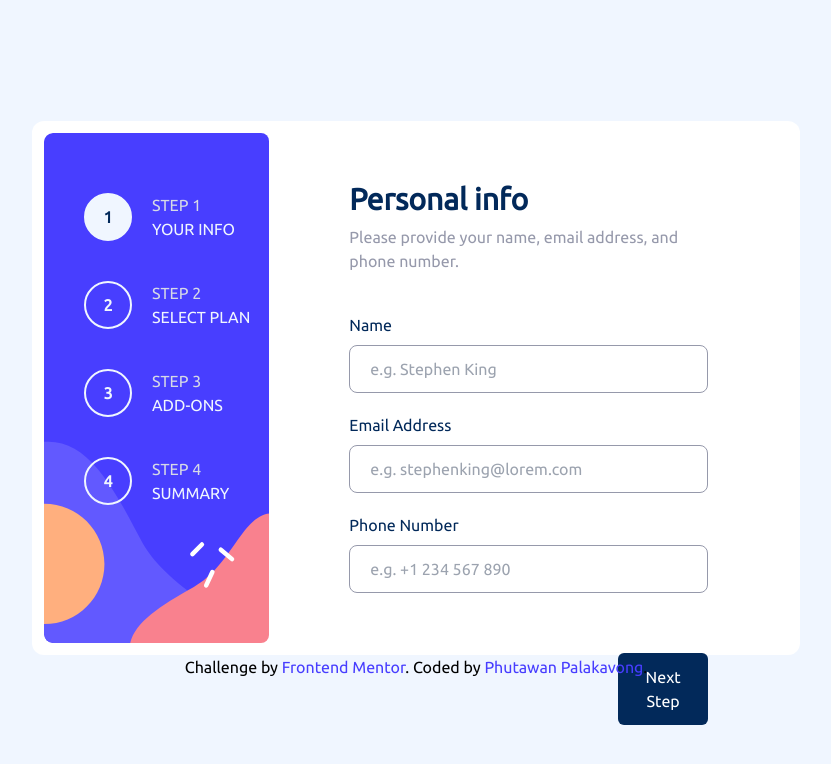
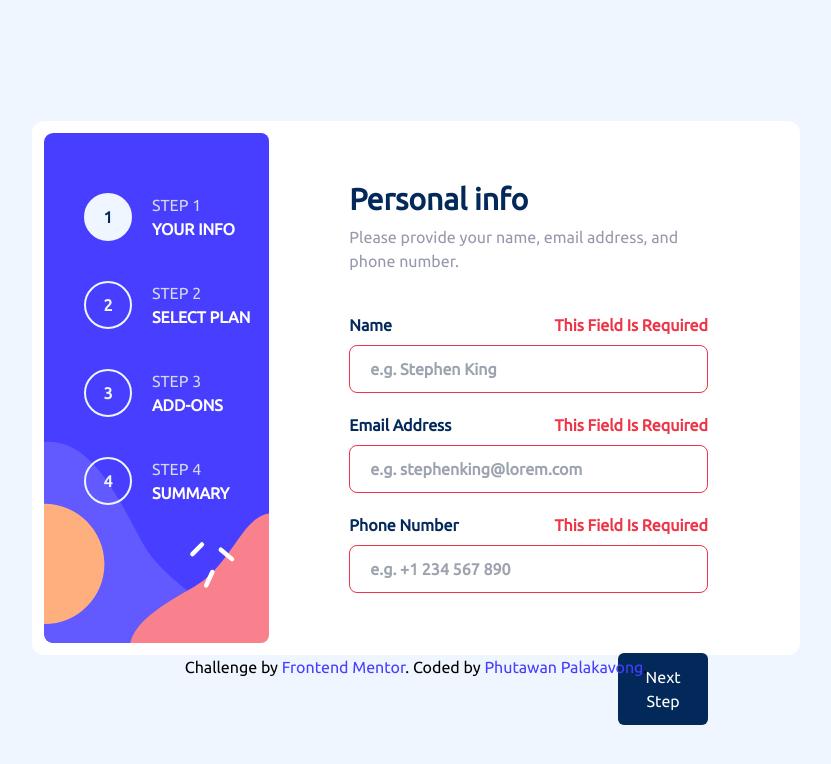
Before and after one commit to pphtw/frontendmentor-multistep, a React (Vite) app in the folder react-multistep/: page / in a window 1280 px wide. Shown: the top 764 px of the page, without its empty margins (224-1055 px from the left). Built offline with nearby package versions, Linux system fonts and the light colour scheme.

Commit message:
Add data management Plan

```diff
--- a/react-multistep/src/components/UI/molegules/AddOns.jsx
+++ b/react-multistep/src/components/UI/molegules/AddOns.jsx
@@ -1,6 +1,10 @@
 import { CardHeader, CheckboxTemplate } from "../../../templates/CardTemplate";
-function AddOns({ MonthlyState }) {
+import { useState } from "react";
+function AddOns({ MonthlyState, DataState }) {
   const { monthly } = MonthlyState;
+  const { addOns, setAddOns } = DataState;
+  const [checked, setchecked] = useState(false);
+
   const addOnData = [
     {
       id: 1,
@@ -24,6 +28,11 @@ function AddOns({ MonthlyState }) {
       year: 10,
     },
   ];
+
+  const selectItem = () => {
+    setchecked(!checked);
+  };
+
   return (
     <div>
       <CardHeader
@@ -31,9 +40,24 @@ function AddOns({ MonthlyState }) {
         desc="Add-ons help enhance your gaming experience."
       />
       <form className="flex flex-col gap-y-5 my-10 w-full ">
-        <CheckboxTemplate name="addons" data={addOnData[0]} monthly={monthly} />
-        <CheckboxTemplate name="addons" data={addOnData[1]} monthly={monthly} />
-        <CheckboxTemplate name="addons" data={addOnData[2]} monthly={monthly} />
+        <CheckboxTemplate
+          name="addons"
+          data={addOnData[0]}
+          monthly={monthly}
+          checked={checked}
+        />
+        <CheckboxTemplate
+          name="addons"
+          data={addOnData[1]}
+          monthly={monthly}
+          checked={checked}
+        />
+        <CheckboxTemplate
+          name="addons"
+          data={addOnData[2]}
+          monthly={monthly}
+          checked={checked}
+        />
       </form>
     </div>
   );
--- a/react-multistep/src/components/UI/molegules/PersonalInfo.jsx
+++ b/react-multistep/src/components/UI/molegules/PersonalInfo.jsx
@@ -2,35 +2,21 @@ import { useState } from "react";
 import { CardHeader, InputTemplate } from "../../../templates/CardTemplate";
 
 function PersonalInfo({ DataState }) {
-  const { data, setData } = DataState;
-
-  const personalData = {
-    name: "",
-    email: "",
-    phone: "",
-    plan: 1,
-    monthly: true,
-    addons: [],
-  };
+  const { nameInput, setName, emailInput, setEmail, phoneInput, setPhone } =
+    DataState;
 
   const setDataHandler = (e) => {
     switch (e.target.name) {
       case "name":
-        personalData.name = e.target.value;
-
+        setName(e.target.value);
         break;
       case "email":
-        personalData.email = e.target.value;
-
+        setEmail(e.target.value);
         break;
       case "phone":
-        personalData.phone = e.target.value;
-
+        setPhone(e.target.value);
         break;
     }
-    setData(personalData);
-
-    // console.log(data);
   };
 
   return (
@@ -42,7 +28,7 @@ function PersonalInfo({ DataState }) {
       <div className="flex flex-col my-10">
         <form>
           <InputTemplate
-            DataState={DataState}
+            value={nameInput}
             field="name"
             label="name"
             type="text"
@@ -50,7 +36,7 @@ function PersonalInfo({ DataState }) {
             inputHandler={setDataHandler}
           />
           <InputTemplate
-            DataState={DataState}
+            value={emailInput}
             field="email"
             label="email address"
             type="email"
@@ -58,7 +44,7 @@ function PersonalInfo({ DataState }) {
             inputHandler={setDataHandler}
           />
           <InputTemplate
-            DataState={DataState}
+            value={phoneInput}
             field="phone"
             label="phone number"
             type="text"
--- a/react-multistep/src/components/UI/molegules/Plan.jsx
+++ b/react-multistep/src/components/UI/molegules/Plan.jsx
@@ -1,7 +1,8 @@
 import { CardHeader, OptionTemplate } from "../../../templates/CardTemplate";
 
-function Plan({ MonthlyState }) {
+function Plan({ MonthlyState, DataState }) {
   const { monthly, setMonthly } = MonthlyState;
+  const { plan, setPlan } = DataState;
 
   const planData = [
     { id: 1, planName: "arcade", month: 9, year: 90 },
@@ -20,22 +21,25 @@ function Plan({ MonthlyState }) {
           <OptionTemplate
             name="plan"
             plan={planData[0]}
-            selected={true}
+            selected={plan === 1}
             monthly={monthly}
+            selectPlan={() => setPlan(1)}
             required
           />
           <OptionTemplate
             name="plan"
             plan={planData[1]}
             monthly={monthly}
-            selected={false}
+            selected={plan === 2}
+            selectPlan={() => setPlan(2)}
             required
           />
           <OptionTemplate
             name="plan"
             plan={planData[2]}
             monthly={monthly}
-            selected={false}
+            selected={plan === 3}
+            selectPlan={() => setPlan(3)}
             required
           />
         </div>
--- a/react-multistep/src/components/UI/molegules/Sidebar.jsx
+++ b/react-multistep/src/components/UI/molegules/Sidebar.jsx
@@ -19,7 +19,7 @@ function Progress(props) {
         <h2 className="text-base font-[400] text-[#D6D9E6]">
           STEP {props.step}
         </h2>
-        <h2 className="text-md font-[500] text-[#F0F6FF]">{props.progress}</h2>
+        <h2 className="text-md font-[600] text-white">{props.progress}</h2>
       </div>
     </div>
   );
--- a/react-multistep/src/components/UI/organisms/Card.jsx
+++ b/react-multistep/src/components/UI/organisms/Card.jsx
@@ -1,28 +1,18 @@
-import { useState, useMemo } from "react";
+import { useState } from "react";
 import Sidebar from "../molegules/Sidebar";
 import PersonalInfo from "../molegules/PersonalInfo";
 import Plan from "../molegules/Plan";
 import AddOns from "../molegules/AddOns";
 import Summary from "../molegules/Summary";
 
-function BodyInformation({
-  MonthlyState,
-  progress,
-  textInputHandler,
-  DataState,
-}) {
+function BodyInformation({ MonthlyState, progress, DataState }) {
   switch (parseInt(progress)) {
     case 1:
-      return (
-        <PersonalInfo
-          textInputHandler={textInputHandler}
-          DataState={DataState}
-        />
-      );
+      return <PersonalInfo DataState={DataState} />;
     case 2:
-      return <Plan MonthlyState={MonthlyState} />;
+      return <Plan MonthlyState={MonthlyState} DataState={DataState} />;
     case 3:
-      return <AddOns MonthlyState={MonthlyState} />;
+      return <AddOns MonthlyState={MonthlyState} DataState={DataState} />;
     case 4:
       return <Summary MonthlyState={MonthlyState} />;
   }
@@ -47,18 +37,46 @@ function Card() {
 
   const [data, setData] = useState(inputData);
 
+  const [nameInput, setName] = useState("");
+  const [emailInput, setEmail] = useState("");
+  const [phoneInput, setPhone] = useState("");
+  const [plan, setPlan] = useState(1);
+  const [addOns, setAddOns] = useState([]);
+
   const DataState = {
-    data,
-    setData,
+    nameInput,
+    setName,
+    emailInput,
+    setEmail,
+    phoneInput,
+    setPhone,
+    plan,
+    setPlan,
+    addOns,
+    setAddOns,
   };
 
-  const textInputHandler = () => {};
+  const progressOneHandler = () => {
+    if (
+      nameInput.trim() === "" ||
+      emailInput.trim() === "" ||
+      phoneInput.trim() === ""
+    ) {
+      // console.log(console.error());
+    } else {
+      data.name = nameInput;
+      data.email = emailInput;
+      data.phone = phoneInput;
 
-  const progressOneHandler = () => {
-    setActive(2);
+      setActive(2);
+    }
   };
 
   const progressTwoHandler = () => {
+    data.plan = plan;
+    data.monthly = monthly;
+
+    console.log(data);
     setActive(3);
   };
 
@@ -78,15 +96,22 @@ function Card() {
             <BodyInformation
               progress={1}
               MonthlyState={MonthlyState}
-              textInputHandler={textInputHandler}
               DataState={DataState}
             />
           )}
           {active === 2 && (
-            <BodyInformation progress={2} MonthlyState={MonthlyState} />
+            <BodyInformation
+              progress={2}
+              MonthlyState={MonthlyState}
+              DataState={DataState}
+            />
           )}
           {active === 3 && (
-            <BodyInformation progress={3} MonthlyState={MonthlyState} />
+            <BodyInformation
+              progress={3}
+              MonthlyState={MonthlyState}
+              DataState={DataState}
+            />
           )}
           {active === 4 && (
             <BodyInformation progress={4} MonthlyState={MonthlyState} />
--- a/react-multistep/src/templates/CardTemplate.jsx
+++ b/react-multistep/src/templates/CardTemplate.jsx
@@ -14,48 +14,50 @@ function CardHeader(props) {
   );
 }
 
-function InputTemplate({
-  field,
-  label,
-  type,
-  inputHandler,
-  example,
-  DataState,
-}) {
-  const { data } = DataState;
-
-  const foundObject = Object.entries(data).find((e) => e[0] === field);
-  let value = foundObject[1];
-
+function InputTemplate({ field, label, type, inputHandler, example, value }) {
   return (
     <div className="flex flex-col mb-5">
-      <label htmlFor={field} className="capitalize font-[400] text-[#02295A]">
-        {label}
-      </label>
+      <div className="flex flex-row justify-between">
+        <label htmlFor={field} className="capitalize font-[600] text-[#02295A]">
+          {label}
+        </label>
+        <label
+          htmlFor={field}
+          className={`capitalize font-[600] text-[#ED3548] ${
+            value.trim() === "" ? "" : "hidden"
+          }`}
+        >
+          This field is required
+        </label>
+      </div>
+
       <input
         value={value}
         name={field}
         id={field}
         type={type}
         placeholder={example}
-        className="border border-[#9699AB] rounded-lg h-12 p-5 mt-2"
+        className={`border border-[#9699AB] text-[#02295A] font-[600] rounded-lg h-12 p-5 mt-2 ${
+          value.trim() === "" ? "border-[#ED3548]" : ""
+        }`}
         onInput={inputHandler}
       />
     </div>
   );
 }
 
-function OptionTemplate(props) {
-  const dataItem = props.plan;
+function OptionTemplate({ plan, name, selected, monthly, selectPlan }) {
+  const dataItem = plan;
   return (
     <div className="w-1/3">
       <input
         className="hidden peer"
         type="radio"
-        name={props.name}
+        name={name}
         value={dataItem.id}
         id={dataItem.id}
-        defaultChecked={props.selected}
+        defaultChecked={selected}
+        onClick={selectPlan}
       />
       <label
         htmlFor={dataItem.id}
@@ -74,8 +76,7 @@ function OptionTemplate(props) {
             {dataItem.planName}
           </p>
           <p>
-            ${props.monthly ? dataItem.month : dataItem.year}/
-            {props.monthly ? "mo" : "yr"}
+            ${monthly ? dataItem.month : dataItem.year}/{monthly ? "mo" : "yr"}
           </p>
         </div>
         {/* </div> */}
@@ -84,9 +85,10 @@ function OptionTemplate(props) {
   );
 }
 
-function CheckboxTemplate(props) {
-  const [checked, setchecked] = useState(false);
-  const dataItem = props.data;
+function CheckboxTemplate({ data, selectItem, name, monthly, checked }) {
+  console.log(checked);
+  // const [checked, setchecked] = useState(false);
+  const dataItem = data;
   return (
     <div className="flex flex-row w-full">
       <label
@@ -98,11 +100,11 @@ function CheckboxTemplate(props) {
         <input
           className="w-5 h-5 rounded-lg peer accent-[#473DFF]"
           type="checkbox"
-          name={props.name}
+          name={name}
           id={dataItem.id}
           value={dataItem.id}
           required
-          onClick={() => setchecked(!checked)}
+          onClick={selectItem}
         />
 
         <div className="w-full ml-5">
@@ -111,7 +113,7 @@ function CheckboxTemplate(props) {
         </div>
         <div className=" flex items-center justify-self-end">
           <p className="text-[#473DFF]">
-            +${dataItem.month}/{props.monthly ? "mo" : "yr"}
+            +${dataItem.month}/{monthly ? "mo" : "yr"}
           </p>
         </div>
       </label>
```
